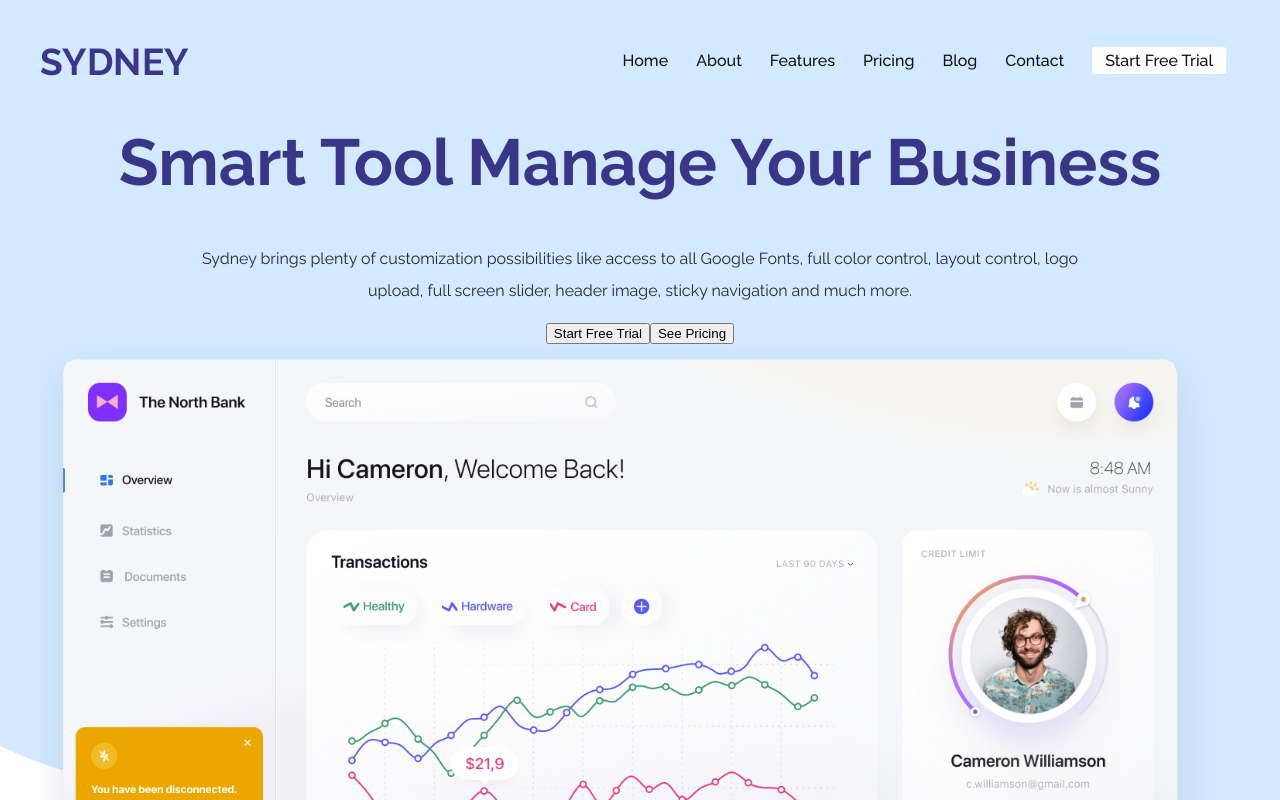
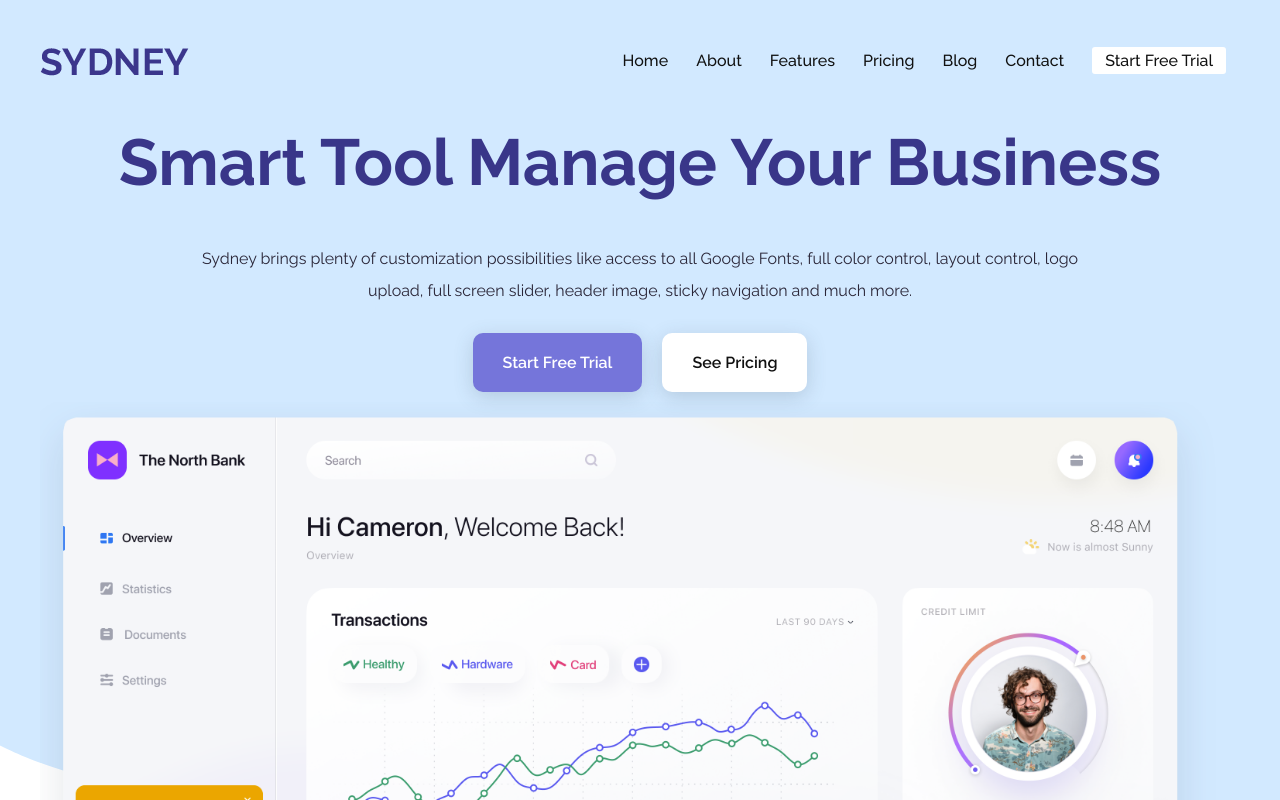
Before and after one commit to aspectum/react-frontend-sydney, a React (Create React App) app: page / in a window 1280 px wide. Shown: the top 800 px of the page. Built offline with nearby package versions, Linux system fonts and the light colour scheme.

Commit message:
Intro: refined styling

```diff
--- a/src/components/Intro/Intro.css
+++ b/src/components/Intro/Intro.css
@@ -7,3 +7,25 @@
 .intro.container {
     padding-top: 80px;
 }
+
+.intro .button {
+    display: inline-block;
+    background-color: #7575DA;
+    color: #ffffff;
+    font-weight: 600;
+    margin: 10px;
+    padding: 20px 30px;
+    border-radius: 10px 10px 10px 10px;
+	box-shadow: 0px 5px 20px 0px rgba(58, 79, 97, 0.2);
+    transition: all 0.3s ease-in-out;
+}
+
+.intro .button:hover {
+    background-color: #393689;
+    color: #ffffff;
+}
+
+.intro .btn-2 {
+    background-color: #ffffff;
+    color: #111111;
+}
--- a/src/components/Intro/Intro.js
+++ b/src/components/Intro/Intro.js
@@ -1,3 +1,4 @@
+/* eslint-disable jsx-a11y/anchor-is-valid */
 import screencap from './screencap.png';
 import './Intro.css'
 
@@ -7,9 +8,9 @@ function Intro() {
             <div className='intro tc container'>
                 <h1>Smart Tool Manage Your Business</h1>
                 <p>Sydney brings plenty of customization possibilities like access to all Google Fonts, full color control, layout control, logo upload, full screen slider, header image, sticky navigation and much more.</p>
-                <div className='buttons'>
-                    <button>Start Free Trial</button>
-                    <button>See Pricing</button>
+                <div>
+                    <a href='#' className='button'>Start Free Trial</a>
+                    <a href='#' className='button btn-2'>See Pricing</a>
                 </div>
                 <div>
                     <img src={screencap} alt='screencap' width='100%'></img>
```
